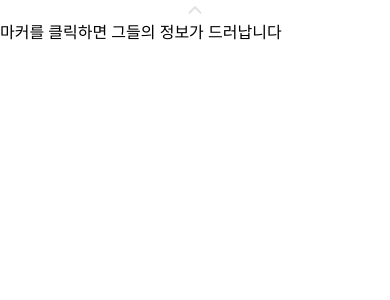
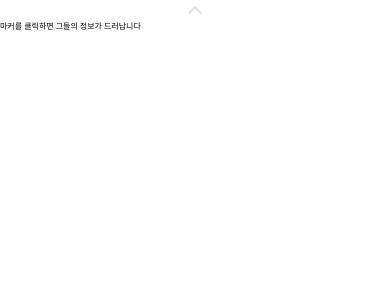
Before and after one commit to betterplaywon/where-jms, a Next.js app: page /components/home/DetailHeader in a window 390 px wide. Shown: the top 300 px of the page. Built offline with nearby package versions, Linux system fonts and the light colour scheme.

Commit message:
solved: 반응형 스크린에서 헤더와 content 겹침 오류 css 처리

```diff
--- a/src/styles/detail.module.scss
+++ b/src/styles/detail.module.scss
@@ -59,6 +59,13 @@ $section-padding-top: 8px;
 
     &.toggle {
       font-size: 2rem;
+    }
+  }
+
+  @media (max-width: 412px) {
+    .title {
+      font-size: 0.5rem;
+      font-weight: 500;
     }
   }
 }
```
